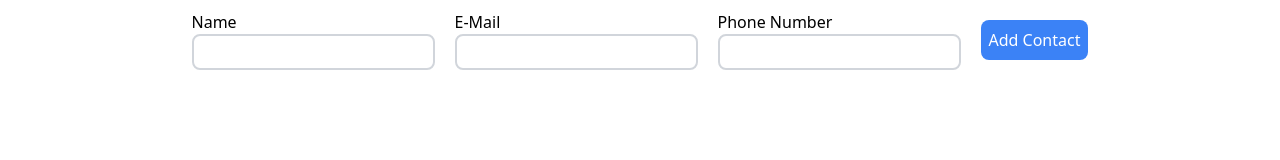
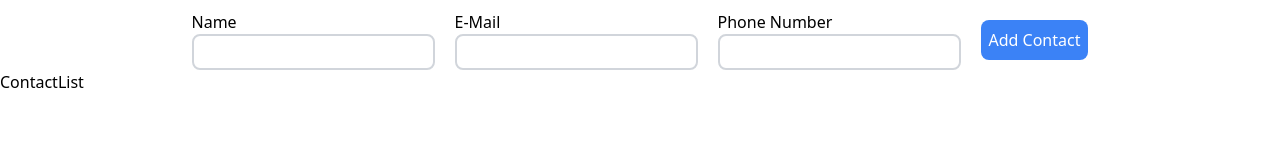
Before and after one commit to hamid19471/Contact-app, a React (Vite) app: page / in a window 1280 px wide. Shown: the part 126-286 px from the top of the page. Built offline with nearby package versions, Linux system fonts and the light colour scheme.

Commit message:
Update: import ContactList too main contact component

```diff
--- a/src/components/MainContactApp/MainContactApp.jsx
+++ b/src/components/MainContactApp/MainContactApp.jsx
@@ -1,5 +1,6 @@
 import React, { useState } from "react";
 import Addcontact from "../Addcontact/Addcontact";
+import ContactList from "../ContactList/ContactList";
 
 const MainContactApp = () => {
     const [contacts, setContacts] = useState([]);
@@ -12,6 +13,7 @@ const MainContactApp = () => {
     return (
         <div>
             <Addcontact addContactHandler={addContactHandler} />
+            <ContactList contacts={contacts} />
         </div>
     );
 };
```
